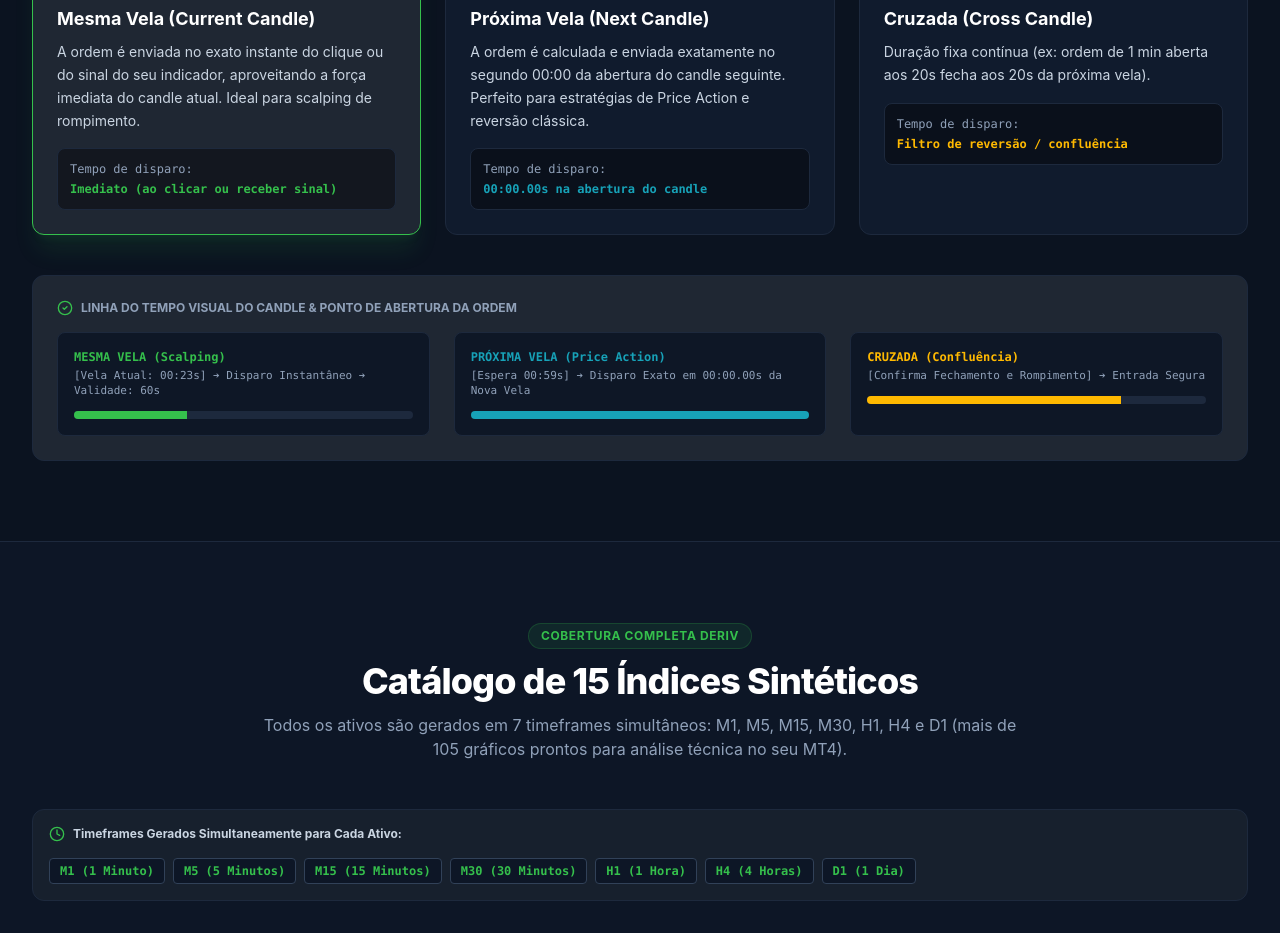
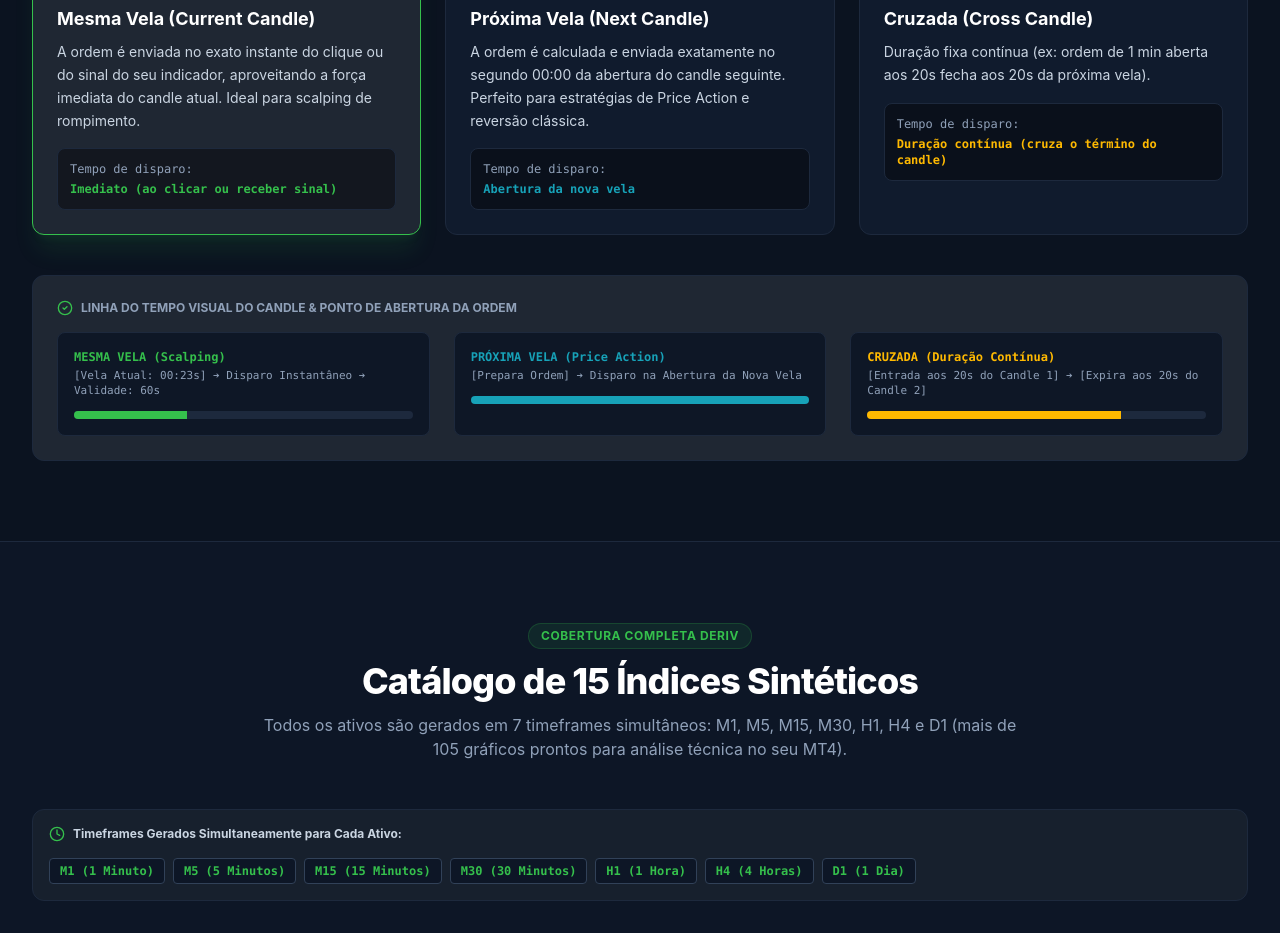
Before and after one commit to mnfbinfo-sys/dmt4-deriv, a React (Vite) app: page / in a window 1280 px wide. Shown: the part 3300-4233 px from the top of the page. Built offline with nearby package versions, Linux system fonts and the light colour scheme.

Commit message:
Update EntryModesExplainer.tsx

```diff
--- a/src/components/EntryModesExplainer.tsx
+++ b/src/components/EntryModesExplainer.tsx
@@ -87,7 +87,7 @@ export const EntryModesExplainer: React.FC<EntryModesExplainerProps> = ({ curren
 
             <div className="p-3 bg-black/40 rounded-lg border border-slate-800 text-xs font-mono text-slate-300 space-y-1">
               <div className="text-slate-400">Tempo de disparo:</div>
-              <div className="text-[#17a2b8] font-bold">00:00.00s na abertura do candle</div>
+              <div className="text-[#17a2b8] font-bold">Abertura da nova vela</div>
             </div>
           </div>
 
@@ -118,7 +118,7 @@ export const EntryModesExplainer: React.FC<EntryModesExplainerProps> = ({ curren
 
             <div className="p-3 bg-black/40 rounded-lg border border-slate-800 text-xs font-mono text-slate-300 space-y-1">
               <div className="text-slate-400">Tempo de disparo:</div>
-              <div className="text-amber-400 font-bold">Filtro de reversão / confluência</div>
+              <div className="text-amber-400 font-bold">Duração contínua (cruza o término do candle)</div>
             </div>
           </div>
         </div>
@@ -144,7 +144,7 @@ export const EntryModesExplainer: React.FC<EntryModesExplainerProps> = ({ curren
             <div className="p-4 rounded-lg bg-[#0e1726] border border-slate-800">
               <div className="font-bold text-[#17a2b8] mb-1">PRÓXIMA VELA (Price Action)</div>
               <div className="text-slate-400 text-[11px] mb-3">
-                [Espera 00:59s] ➔ Disparo Exato em 00:00.00s da Nova Vela
+                [Prepara Ordem] ➔ Disparo na Abertura da Nova Vela
               </div>
               <div className="w-full bg-slate-800 h-2 rounded overflow-hidden">
                 <div className="w-full bg-[#17a2b8] h-full" />
@@ -152,9 +152,9 @@ export const EntryModesExplainer: React.FC<EntryModesExplainerProps> = ({ curren
             </div>
 
             <div className="p-4 rounded-lg bg-[#0e1726] border border-slate-800">
-              <div className="font-bold text-amber-400 mb-1">CRUZADA (Confluência)</div>
+              <div className="font-bold text-amber-400 mb-1">CRUZADA (Duração Contínua)</div>
               <div className="text-slate-400 text-[11px] mb-3">
-                [Confirma Fechamento e Rompimento] ➔ Entrada Segura
+                [Entrada aos 20s do Candle 1] ➔ [Expira aos 20s do Candle 2]
               </div>
               <div className="w-full bg-slate-800 h-2 rounded overflow-hidden">
                 <div className="w-3/4 bg-amber-400 h-full" />
```
